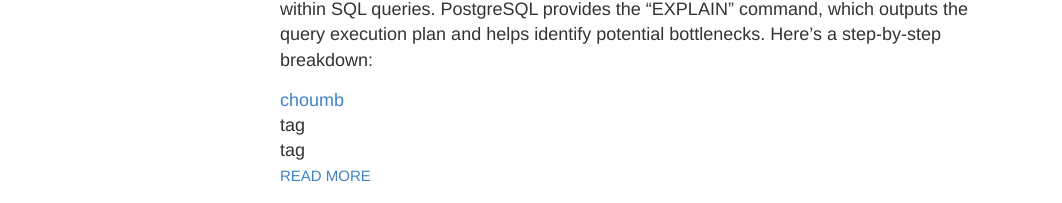
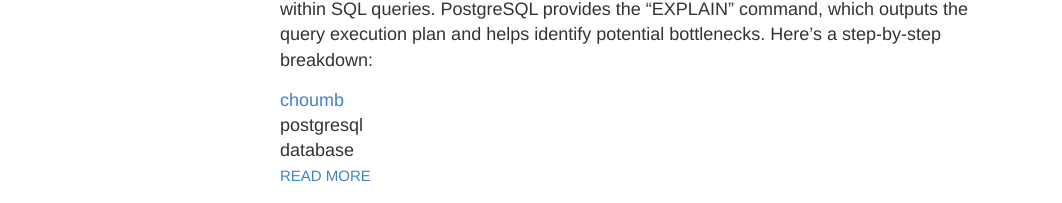
Before and after one commit to keshavarz13/keshavarz13.github.io, a Jekyll site: the page built from index.html, in a window 1280 px wide. Shown: the part 907-1110 px from the top of the page, without its empty margins (0-1062 px from the left). Built offline with Jekyll 4.4.1, drawn with Linux system fonts in a browser that asks for light colours.

Commit message:
Use tag variable in tags

```diff
--- a/index.html
+++ b/index.html
@@ -10,7 +10,7 @@ layout: default
       <div class="entry">{{ post.excerpt }}</div>
       <a>choumb</a>
       {% for tag in post.tags %}
-        <div>tag</div>
+        <div>{{ tag }}</div>
       {% endfor %}
       <a href="{{ site.baseurl }}{{ post.url }}" class="read-more">Read More</a>
     </article>
```
